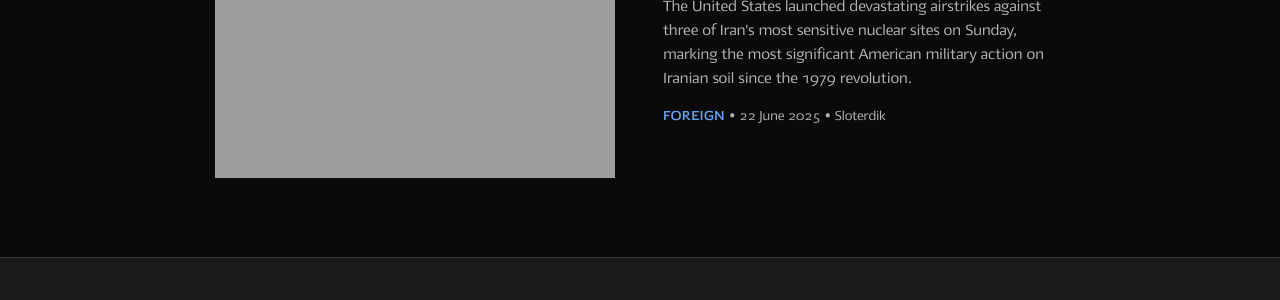
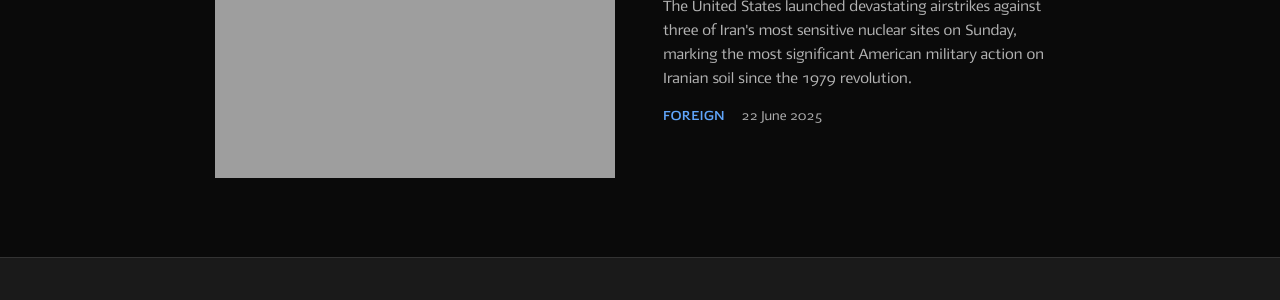
Before and after one commit to tfhoerest/azt, a Jekyll site: the page built from index.html, in a window 1280 px wide. Shown: the part 1212-1512 px from the top of the page. Built offline with Jekyll 4.4.1, drawn with Linux system fonts in a browser that asks for light colours; some web fonts are replaced; the list of posts is cut into pages by our own code.

Commit message:
Update home.html

```diff
--- a/_layouts/home.html
+++ b/_layouts/home.html
@@ -135,10 +135,7 @@ layout: default
     display: flex;
     align-items: center;
     flex-wrap: wrap;
-}
-
-.meta-separator {
-    margin: 0 4px;  /* Small spacing around bullets */
+    gap: var(--z-ds-space-s);  /* Add spacing between category and date */
 }
 
 /* TABLET OPTIMIZATION */
@@ -316,12 +313,7 @@ layout: default
                 <p class="article-excerpt">{{ post.excerpt | strip_html }}</p>
                 <div class="article-meta-small">
                     <span class="category-tag {{ post.category }}">{{ post.category | upcase }}</span>
-                    <span class="meta-separator"> • </span>
                     <span class="article-date">{{ post.date | date: "%d %B %Y" }}</span>
-                    {% if post.author %}
-                        <span class="meta-separator"> • </span>
-                        <span class="article-author">{{ post.author }}</span>
-                    {% endif %}
                 </div>
             </div>
         </article>
```
